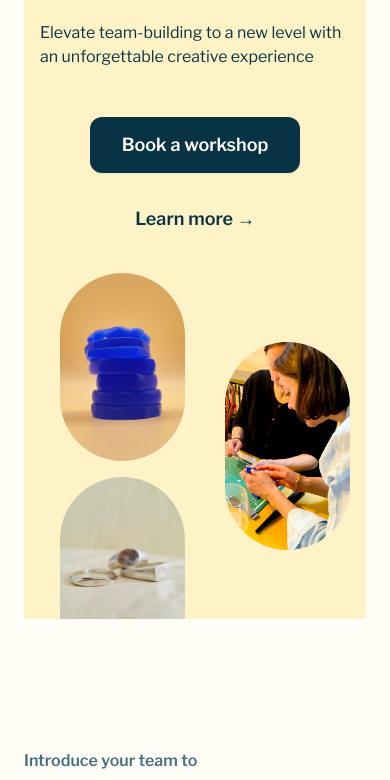
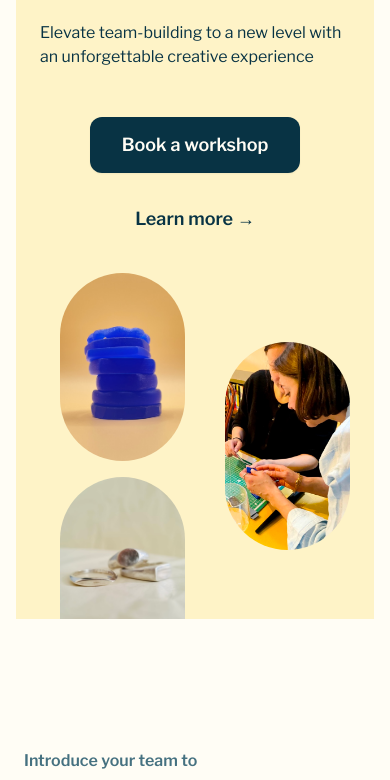
Before and after one commit to waxworks-london/waxworks-london.github.io, a website: page docs/index.html in a window 390 px wide. Shown: the part 356-1136 px from the top of the page. Drawn offline with nearby package versions, Linux system fonts and the light colour scheme; files that its build step writes are made by us from their sources; a web font is replaced by a local one.

Commit message:
Fix hero section padding

```diff
--- a/docs/index.html
+++ b/docs/index.html
@@ -48,8 +48,8 @@
 
 <body class="bg-white">
   <section class="relative pt-4 lg:pt-8 lg:pb-8">
-    <div class="w-full max-w-7xl mx-auto px-6 lg:px-8">
-      <div class="w-full bg-amber-100 px-4 pt-3 sm:px-12 mb-8">
+    <div class="w-full max-w-7xl mx-auto px-4 lg:px-8">
+      <div class="w-full bg-amber-100 px-6 pt-3 sm:px-12 mb-8">
         <div class="grid grid-cols-1 lg:grid-cols-2 gap-10">
           <div class="flex pt-4 sm:pt-12">
             <div class="block max-lg:pt-6 lg:pb-8">
```
